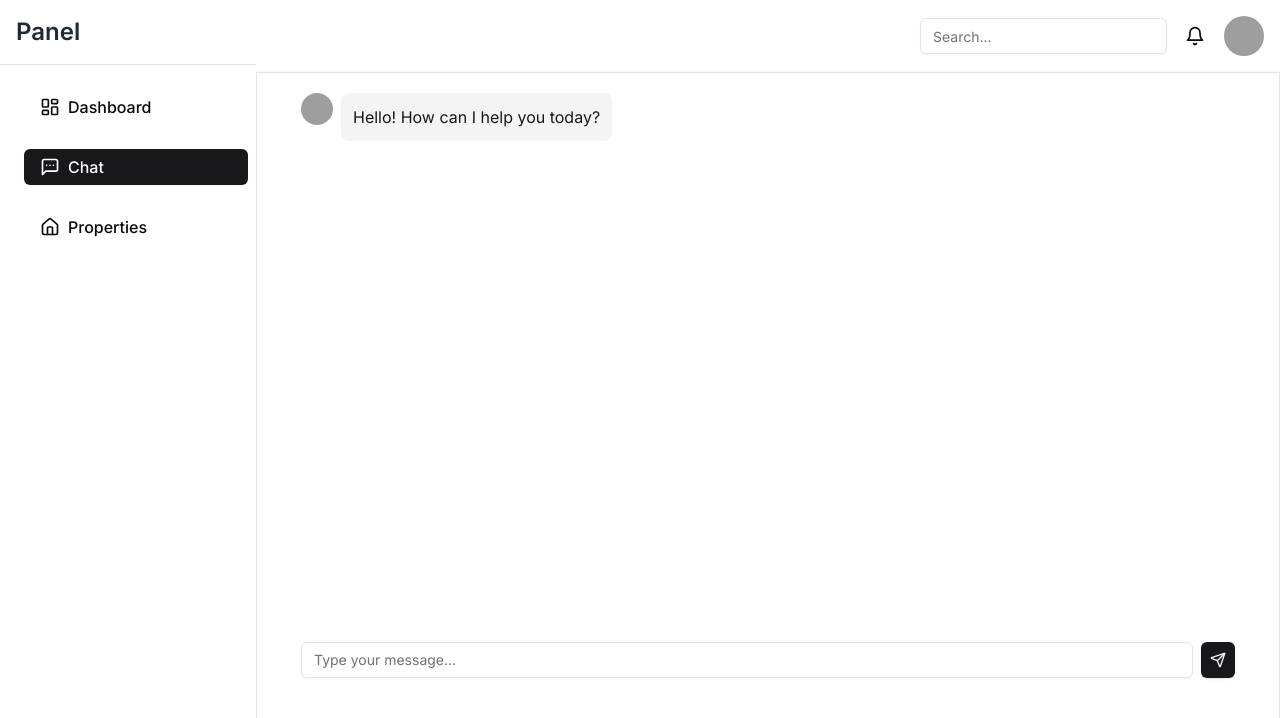
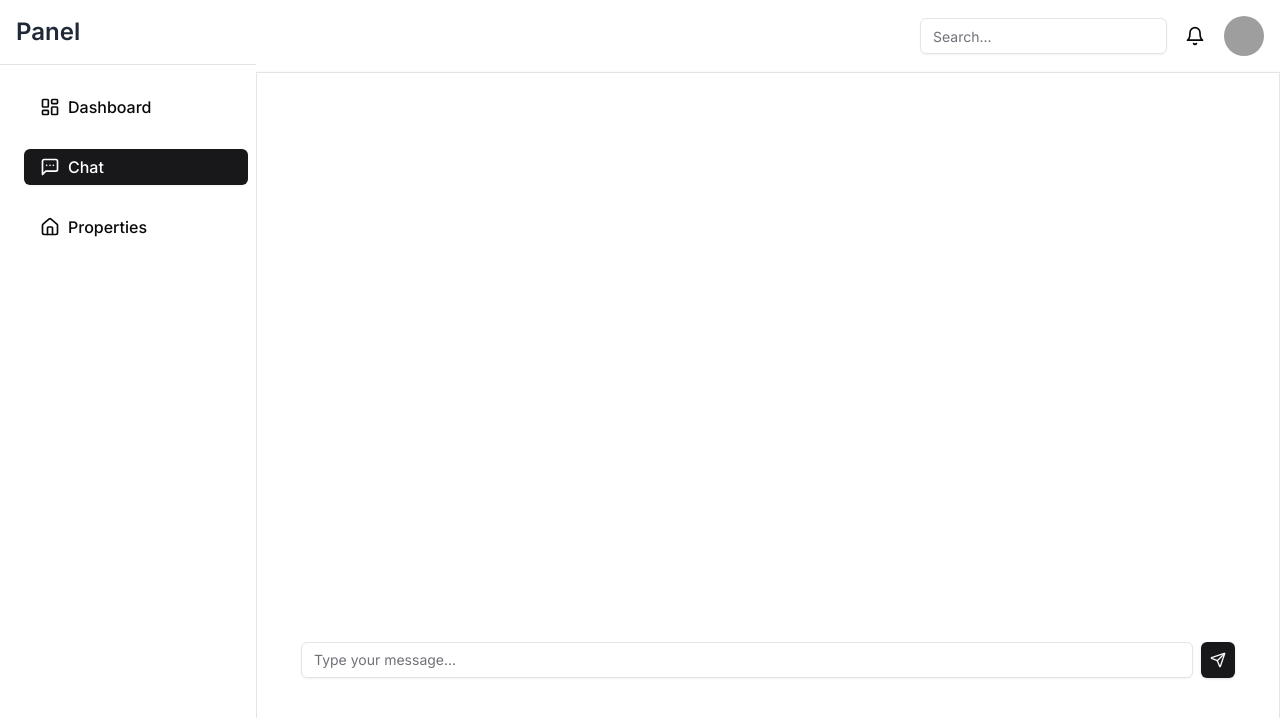
Before and after one commit to j3rryl/real-estate, a Next.js app: page /chat in a window 1280 px wide. Shown: the top 718 px of the page. Built offline with nearby package versions, Linux system fonts and the light colour scheme; grey boxes are pictures that could not be loaded.

Commit message:
ai updates

```diff
--- /dev/null
+++ b/app/api/chat/route.ts
@@ -0,0 +1,16 @@
+import { openai } from "@ai-sdk/openai";
+import { streamText, convertToCoreMessages } from "ai";
+
+// Allow streaming responses up to 30 seconds
+export const maxDuration = 30;
+
+export async function POST(req: Request) {
+  const { messages } = await req.json();
+
+  const result = await streamText({
+    model: openai("gpt-3.5-turbo"),
+    messages: convertToCoreMessages(messages),
+  });
+
+  return result.toDataStreamResponse();
+}
--- a/app/layout.tsx
+++ b/app/layout.tsx
@@ -6,8 +6,8 @@ import AdminDashboard from "./layouts/sidebar";
 const inter = Inter({ subsets: ["latin"] });
 
 export const metadata: Metadata = {
-  title: "Create Next App",
-  description: "Generated by create next app",
+  title: "Real Estate AI",
+  description: "Created by me!",
 };
 
 export default function RootLayout({
--- a/components/ChatComponent.tsx
+++ b/components/ChatComponent.tsx
@@ -1,16 +1,10 @@
 "use client";
-
+import { useChat } from "ai/react";
 import { useState } from "react";
 import { Send } from "lucide-react";
 import { Avatar, AvatarFallback, AvatarImage } from "@/components/ui/avatar";
 import { Button } from "@/components/ui/button";
-import {
-  Card,
-  CardContent,
-  CardFooter,
-  CardHeader,
-  CardTitle,
-} from "@/components/ui/card";
+import { Card, CardContent, CardFooter } from "@/components/ui/card";
 import { Input } from "@/components/ui/input";
 import { ScrollArea } from "@/components/ui/scroll-area";
 
@@ -21,9 +15,11 @@ type Message = {
 };
 
 export default function ChatComponent() {
-  const [messages, setMessages] = useState<Message[]>([
-    { id: 1, text: "Hello! How can I help you today?", sender: "bot" },
-  ]);
+  const { messages, input, handleInputChange, handleSubmit } = useChat();
+
+  // const [messages, setMessages] = useState<Message[]>([
+  //   { id: 1, text: "Hello! How can I help you today?", sender: "bot" },
+  // ]);
   const [newMessage, setNewMessage] = useState("");
 
   const handleSendMessage = () => {
@@ -35,18 +31,18 @@ export default function ChatComponent() {
       sender: "user",
     };
 
-    setMessages([...messages, userMessage]);
+    // setMessages([...messages, userMessage]);
     setNewMessage("");
 
     // Simulate bot response
-    setTimeout(() => {
-      const botMessage: Message = {
-        id: messages.length + 2,
-        text: "Thank you for your message. I'm processing your request.",
-        sender: "bot",
-      };
-      setMessages((prevMessages) => [...prevMessages, botMessage]);
-    }, 1000);
+    // setTimeout(() => {
+    //   const botMessage: Message = {
+    //     id: messages.length + 2,
+    //     text: "Thank you for your message. I'm processing your request.",
+    //     sender: "bot",
+    //   };
+    //   setMessages((prevMessages) => [...prevMessages, botMessage]);
+    // }, 1000);
   };
 
   return (
@@ -57,21 +53,21 @@ export default function ChatComponent() {
             <div
               key={message.id}
               className={`flex ${
-                message.sender === "user" ? "justify-end" : "justify-start"
+                message.role === "user" ? "justify-end" : "justify-start"
               } mb-4`}
             >
               <div
                 className={`flex items-start ${
-                  message.sender === "user" ? "flex-row-reverse" : "flex-row"
+                  message.role === "user" ? "flex-row-reverse" : "flex-row"
                 }`}
               >
                 <Avatar className="w-8 h-8">
                   <AvatarFallback>
-                    {message.sender === "user" ? "U" : "B"}
+                    {message.role === "user" ? "U" : "B"}
                   </AvatarFallback>
                   <AvatarImage
                     src={
-                      message.sender === "user"
+                      message.role === "user"
                         ? "/placeholder.svg?height=32&width=32"
                         : "/placeholder.svg?height=32&width=32"
                     }
@@ -79,12 +75,12 @@ export default function ChatComponent() {
                 </Avatar>
                 <div
                   className={`mx-2 p-3 rounded-lg ${
-                    message.sender === "user"
+                    message.role === "user"
                       ? "bg-primary text-primary-foreground"
                       : "bg-secondary text-secondary-foreground"
                   }`}
                 >
-                  {message.text}
+                  {message.content}
                 </div>
               </div>
             </div>
@@ -93,17 +89,14 @@ export default function ChatComponent() {
       </CardContent>
       <CardFooter>
         <form
-          onSubmit={(e) => {
-            e.preventDefault();
-            handleSendMessage();
-          }}
+          onSubmit={handleSubmit}
           className="flex w-full items-center space-x-2"
         >
           <Input
             type="text"
             placeholder="Type your message..."
-            value={newMessage}
-            onChange={(e) => setNewMessage(e.target.value)}
+            value={input}
+            onChange={handleInputChange}
             className="flex-grow"
           />
           <Button type="submit" size="icon">
--- a/package.json
+++ b/package.json
@@ -12,10 +12,12 @@
     "db:worker": "node -r esbuild-register ./db/mainSeeder.ts"
   },
   "dependencies": {
+    "@ai-sdk/openai": "^0.0.62",
     "@radix-ui/react-avatar": "^1.1.0",
     "@radix-ui/react-icons": "^1.3.0",
     "@radix-ui/react-scroll-area": "^1.1.0",
     "@radix-ui/react-slot": "^1.1.0",
+    "ai": "^3.4.4",
     "class-variance-authority": "^0.7.0",
     "clsx": "^2.1.1",
     "drizzle-orm": "^0.33.0",
@@ -26,7 +28,8 @@
     "react-dom": "^18",
     "swr": "^2.2.5",
     "tailwind-merge": "^2.5.2",
-    "tailwindcss-animate": "^1.0.7"
+    "tailwindcss-animate": "^1.0.7",
+    "zod": "^3.23.8"
   },
   "devDependencies": {
     "@faker-js/faker": "^8.4.1",
```
Also changed, not shown: 1 other file (tests, documents, lock files or other folders).
